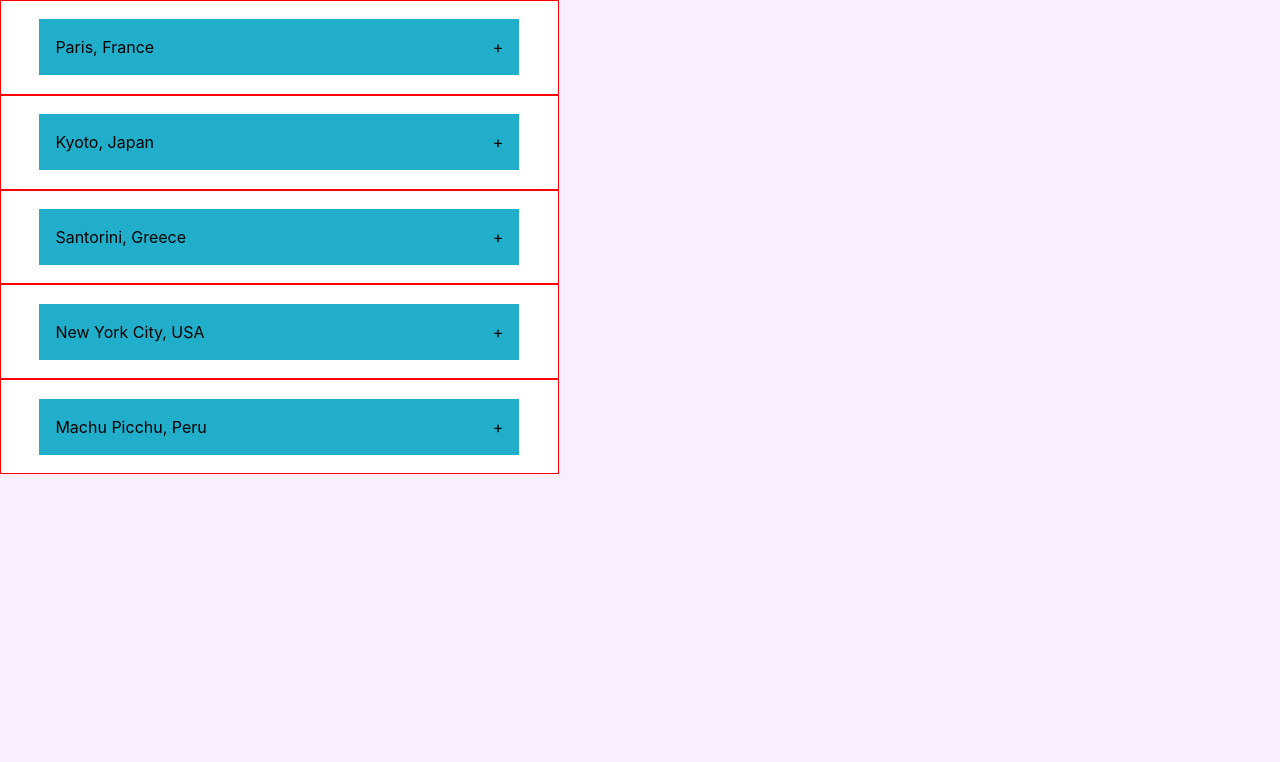
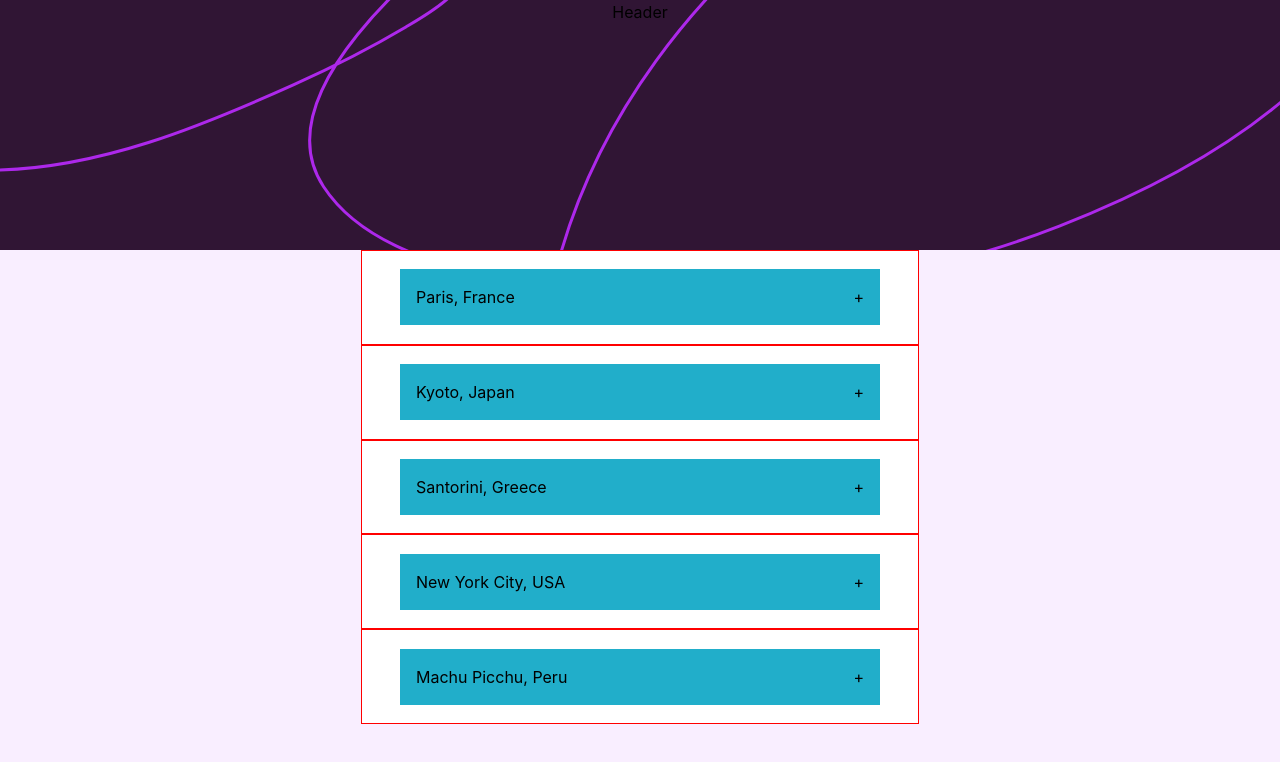
Before and after one commit to daltobello/faq-accordion, a React (Vite) app: page / in a window 1280 px wide. Shown: the top 762 px of the page. Built offline with nearby package versions, Linux system fonts and the light colour scheme.

Commit message:
Add app and accordion-wrapper classnames

```diff
--- a/src/components/App/App.css
+++ b/src/components/App/App.css
@@ -1,35 +1,5 @@
-.logo {
-  height: 6em;
-  padding: 1.5em;
-  will-change: filter;
-  transition: filter 300ms;
+.accordion-wrapper {
+  display: flex;
+  align-items: center;
+  flex-direction: column;
 }
-.logo:hover {
-  filter: drop-shadow(0 0 2em #646cffaa);
-}
-.logo.react:hover {
-  filter: drop-shadow(0 0 2em #61dafbaa);
-}
-
-@keyframes logo-spin {
-  from {
-    transform: rotate(0deg);
-  }
-  to {
-    transform: rotate(360deg);
-  }
-}
-
-@media (prefers-reduced-motion: no-preference) {
-  a:nth-of-type(2) .logo {
-    animation: logo-spin infinite 20s linear;
-  }
-}
-
-.card {
-  padding: 2em;
-}
-
-.read-the-docs {
-  color: #888;
-}
--- a/src/components/App/App.jsx
+++ b/src/components/App/App.jsx
@@ -2,13 +2,15 @@ import { useState } from 'react';
 import accordionData from '../../AccordionData/AccordionData';
 import AccordionCard from '../AccordionCard/AccordionCard';
 import './App.css';
+import Header from '../Header/Header';
 
 function App() {
   const [accordionFacts, setAccordionFacts] = useState(accordionData);
 
   return (
-    <div>
-      <div>
+    <div className='app'>
+      <Header />
+      <div className='accordion-wrapper'>
         {accordionFacts.map(({ title, content }) => (
           <AccordionCard title={title} content={content} />
         ))}
```
